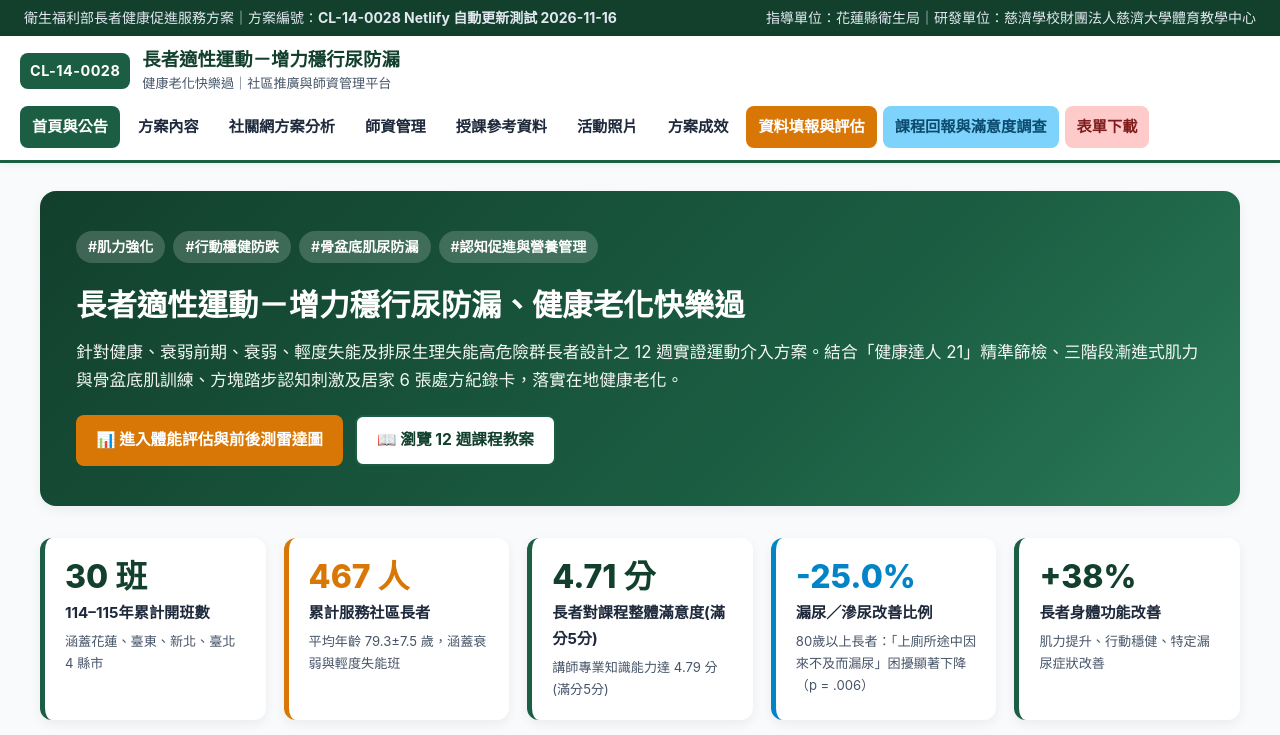
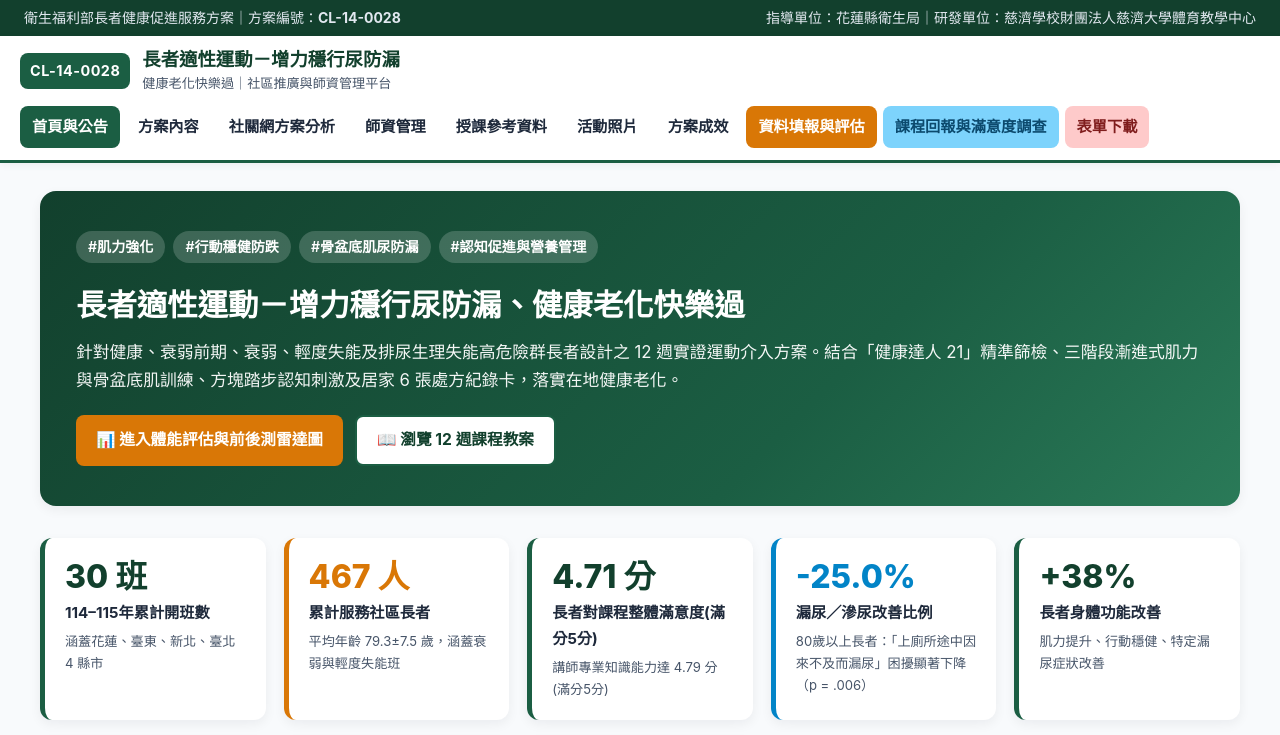
Before and after one commit to hlja36/Adaptive-Sports, a plain HTML site: page index.html in a window 1280 px wide. Shown: the top 735 px of the page. Drawn offline with Linux system fonts and the light colour scheme.

Commit message:
Update index.html

```diff
--- a/index.html
+++ b/index.html
@@ -10,7 +10,7 @@
 </head>
 <body>
   <div class="top-bar">
-    <span>衛生福利部長者健康促進服務方案｜方案編號：<strong>CL-14-0028 Netlify 自動更新測試 2026-11-16 </strong></span>
+    <span>衛生福利部長者健康促進服務方案｜方案編號：<strong>CL-14-0028</strong></span>
     <span>指導單位：花蓮縣衛生局｜研發單位：慈濟學校財團法人慈濟大學體育教學中心</span>
   </div>
   <header>
```
